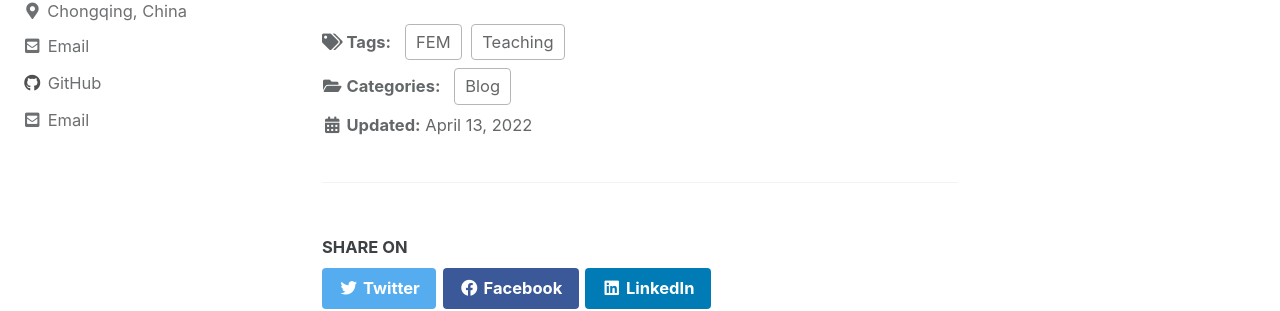
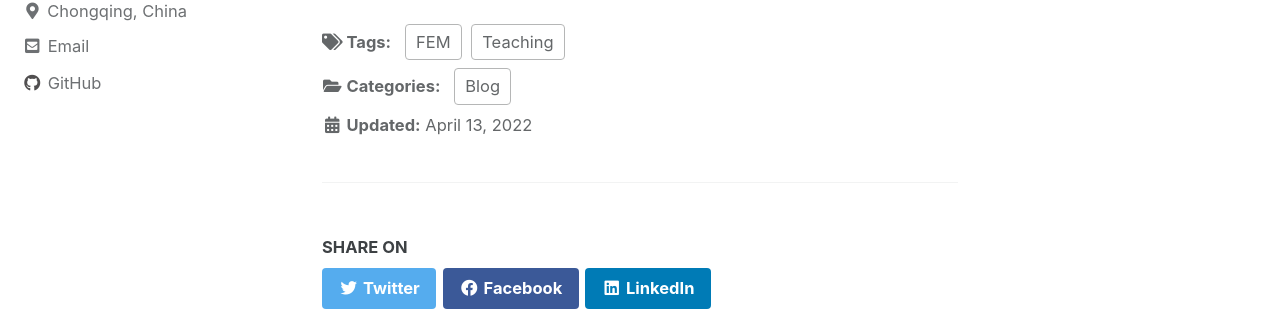
Before and after one commit to ZZhangsm/Zzhangsm.github.io, a Jekyll site: the page built from _posts/2022-04-13-strange-random-variable.md, in a window 1280 px wide. Shown: the part 380-691 px from the top of the page. Built offline with Jekyll 4.4.1, drawn with Linux system fonts in a browser that asks for light colours; cached includes are drawn as plain includes.

Commit message:
Update _config.yml

```diff
--- a/_config.yml
+++ b/_config.yml
@@ -123,7 +123,7 @@ author:
   avatar           : "/assets/image/header.jpg"
   bio              : Graduate student of Mathematics at Chongqing Jiaotong University, Chongqing
   location         : "Chongqing, China"
-  email            : "zzhangsm@qq.com"
+  # email            : "zzhangsm@qq.com"
   links:
     - label: "Email"
       icon: "fas fa-fw fa-envelope-square"
```
